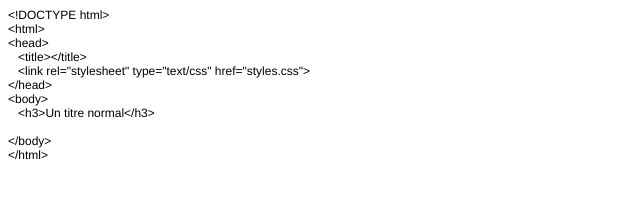
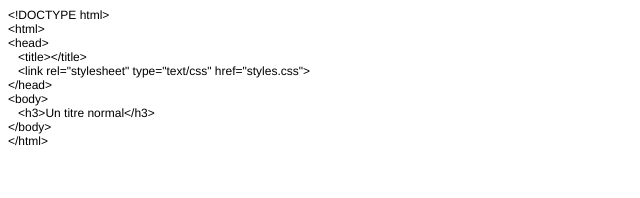
Before and after one commit to Adios65/OpenclassroomsProject, a plain HTML site: page index.html in a window 1280 px wide. Shown: the full height of the page, 0-640 px from the left. Drawn offline with Linux system fonts and the light colour scheme.

```diff
--- a/index.html
+++ b/index.html
@@ -8,7 +8,6 @@
   <meta name="CocoaVersion" content="2113.4">
   <style type="text/css">
     p.p1 {margin: 0.0px 0.0px 0.0px 0.0px; font: 12.0px Helvetica; color: #000000; -webkit-text-stroke: #000000}
-    p.p2 {margin: 0.0px 0.0px 0.0px 0.0px; font: 12.0px Helvetica; color: #000000; -webkit-text-stroke: #000000; min-height: 14.0px}
     span.s1 {font-kerning: none}
   </style>
 </head>
@@ -21,7 +20,6 @@
 <p class="p1"><span class="s1">&lt;/head&gt;</span></p>
 <p class="p1"><span class="s1">&lt;body&gt;</span></p>
 <p class="p1"><span class="s1"><span class="Apple-converted-space">   </span>&lt;h3&gt;Un titre normal&lt;/h3&gt;</span></p>
-<p class="p2"><span class="s1"></span><br></p>
 <p class="p1"><span class="s1">&lt;/body&gt;</span></p>
 <p class="p1"><span class="s1">&lt;/html&gt;</span></p>
 </body>
```
